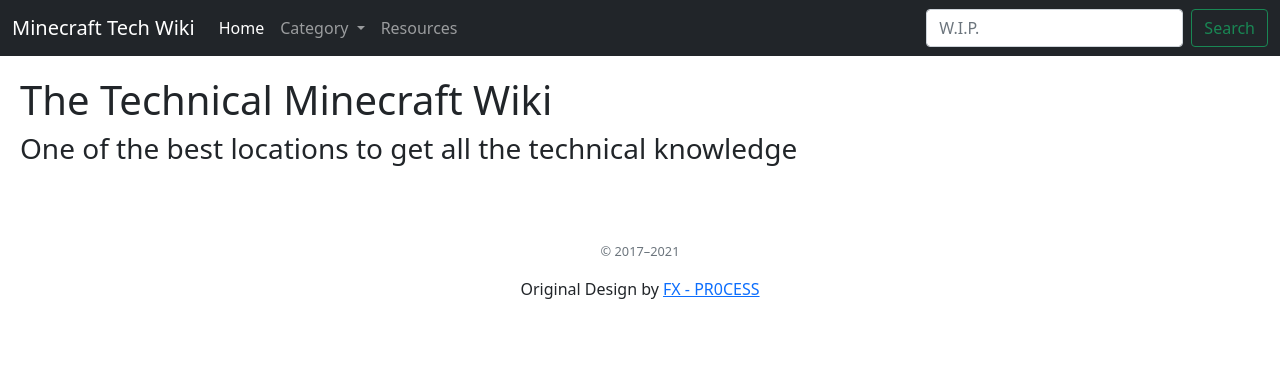
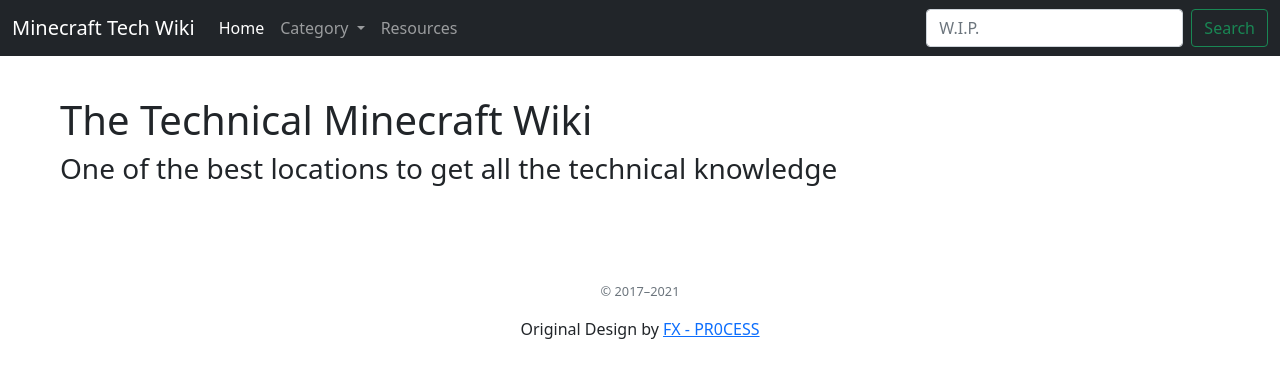
Before and after one commit to TechMCDocs/TechMCDocs.github.io, a Jekyll site: the page built from index.md, in a window 1280 px wide. Shown: the top 378 px of the page. Built offline with Jekyll 4.4.1, drawn with Linux system fonts in a browser that asks for light colours; our own code applies the rules of GitHub Pages for plain Markdown files.

Commit message:
small changes

```diff
--- a/_includes/footer.html
+++ b/_includes/footer.html
@@ -1,4 +1,4 @@
-<footer class="container py-5">
+<footer class="container" style="padding-top: 3rem!important;">
 	<div class="row">
 	  <div class="col-12 col-md text-center">
 		<small class="d-block mb-3 text-muted" id="copyright">© 2017–{{ "now" | date: "%Y" }}</small>
--- a/css/main.css
+++ b/css/main.css
@@ -24,5 +24,5 @@
 ::-webkit-file-upload-button{-webkit-appearance:button;font:inherit}
 /* End Taking */
 .selector-for-some-widget {box-sizing: content-box;}
-.markdown-format {margin:20px;width:100%;overflow:hidden;}
+.markdown-format {margin:40px;margin-right:60px;margin-left:60px;width:100%;overflow:hidden;}
 img {max-width: 70%;max-height: 70%;display:block;}
```
